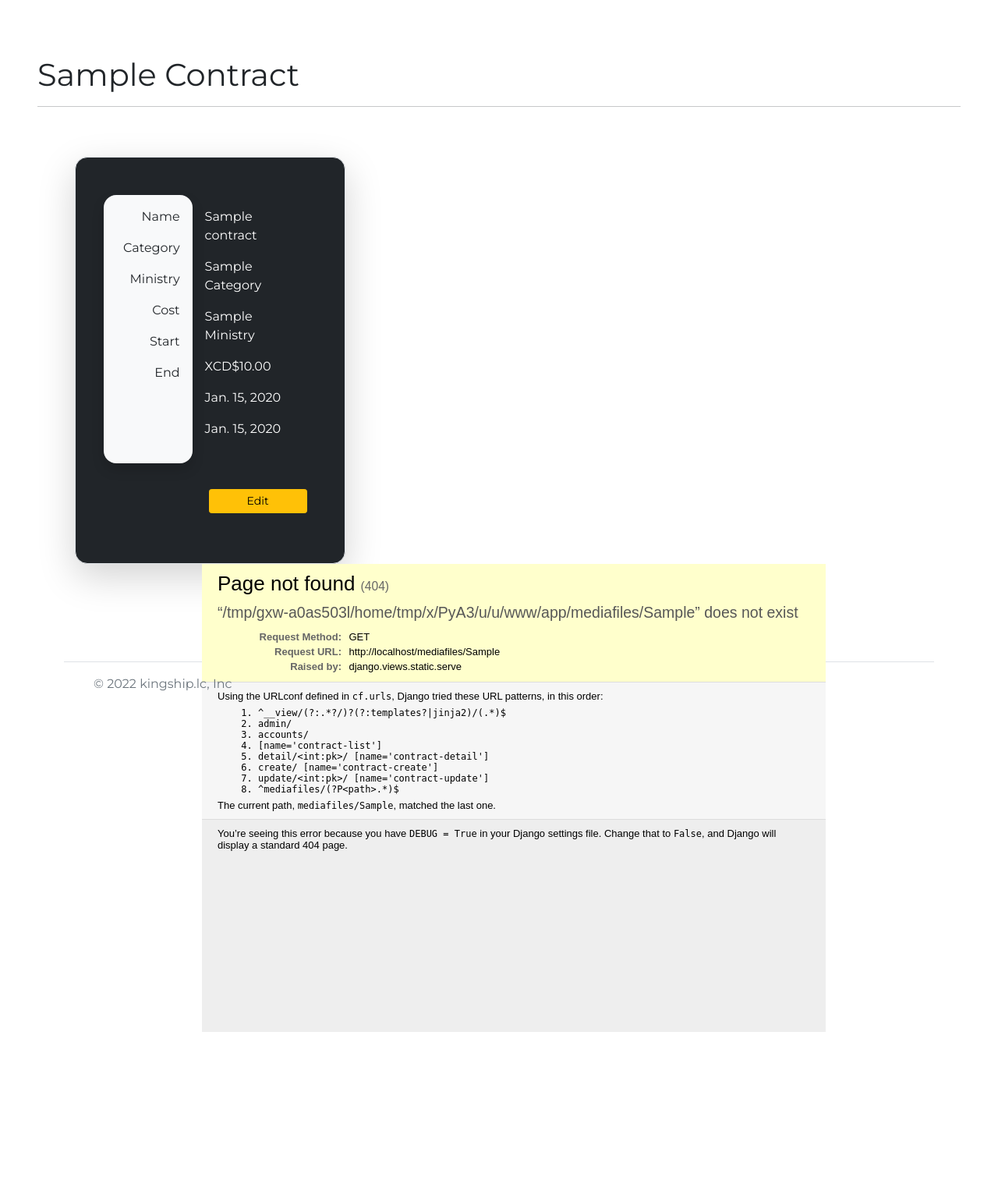
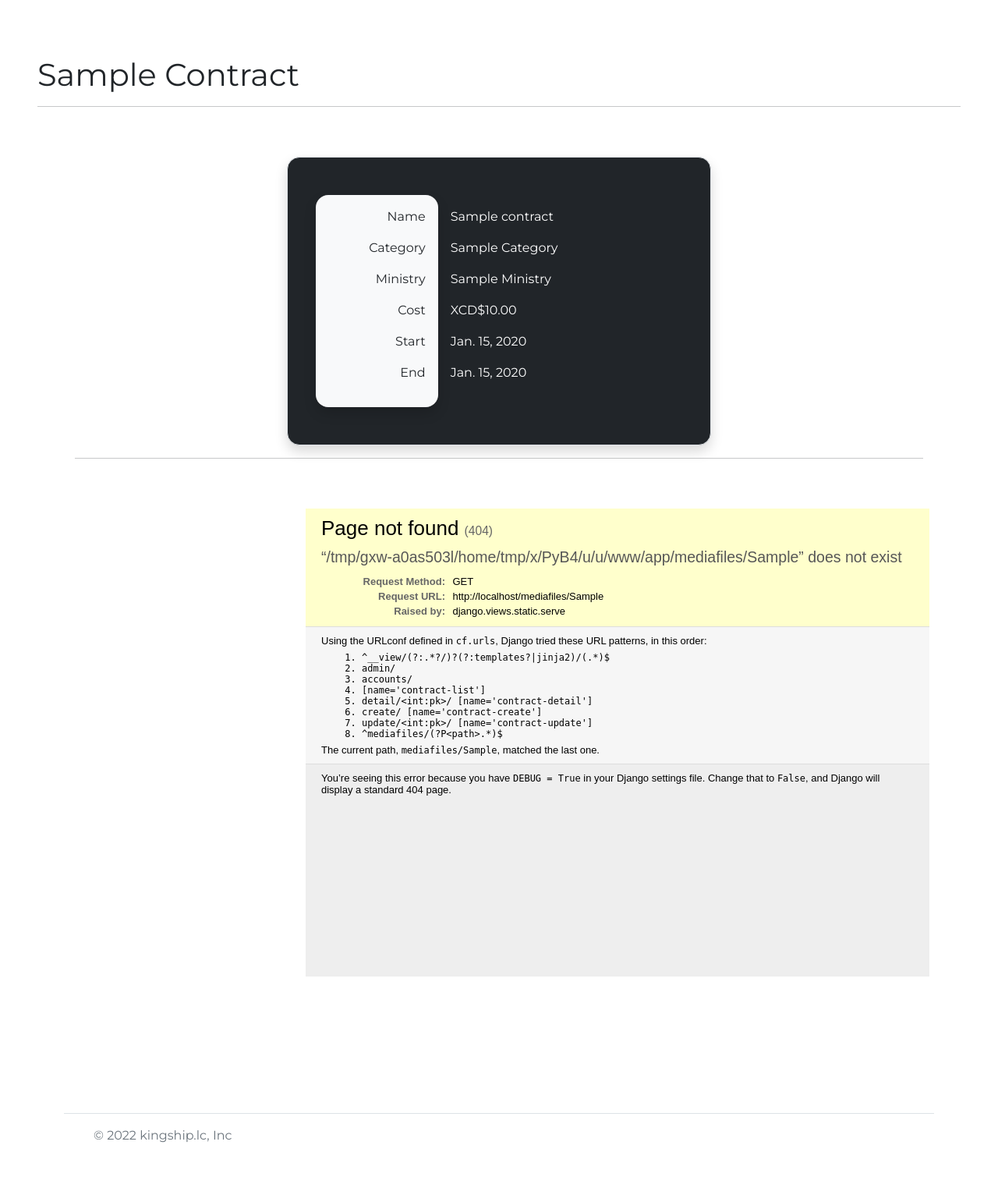
Before and after one commit to swelanauguste/tricia_stuff, a Django app: template app/templates/contracts/contract_detail.html in a window 1280 px wide; the page is wider, and only the part inside the window is pictured. Shown: the part 93-1602 px from the top of that part at 78% size. Before the commit the page ends 1416 px from the top of that part, so only its background shows below. Run offline with Django 4.2, Linux system fonts and the light colour scheme; the template is opened without the code that fills it: values that come from a table or form of the project are taken from there, others are empty; tables that the repository leaves empty hold one stand-in row (values such as "Sample post"); some libraries are stand-ins or nearby versions.

Commit message:
updated detail page

```diff
--- a/app/templates/contracts/contract_detail.html
+++ b/app/templates/contracts/contract_detail.html
@@ -8,16 +8,14 @@
 {% endblock head_title %}
 
 {% block content %}
-<div class="p-5 vh-100">
+<div class="p-5">
     <h1>{{object.name|title}}</h1>
     <hr>
-    <div class="p-5 mx-auto">
-        <div class="row">
-            <div class="col-lg-4">
-                <div class="p-5 border bg-dark shadow-lg"
+    <div class="p-5">
+        <div class="p-5 border bg-dark shadow col-lg-6 mx-auto"
             style="border-radius: 1rem;">
             <div class="row">
-                        <div class="col-lg-5 bg-light shadow p-3 text-end"
+                <div class="col-lg-4 bg-light shadow p-3 text-end"
                     style="border-radius: 1rem;">
                     <p>Name</p>
                     <p>Category</p>
@@ -35,16 +33,11 @@
                     <p>{{object.end_date|naturalday}}</p>
                 </div>
             </div>
+        </div>
         <hr>
-                    <div class="my-3 text-end">
-                        <a class="btn btn-sm btn-warning px-5"
-                            href="{% url 'contracts:contract-update' object.pk %}">Edit</a>
-                    </div>
-                </div>
-            </div>
-            <div class="col-lg">
-                <div class="">
-                    <iframe style="margin-left: 15%; margin-right:15%;"
+        <div class="p-5">
+            <div class="mx-auto">
+                <iframe style="margin-left: 25%; margin-right:20%;"
                     src="{{object.contract.url}}#toolbar=0&navpanes=0&scrollbar=0"
                     height="600"
                     width="800"></iframe>
```
Lines whose indentation alone changed are shown as unchanged.
